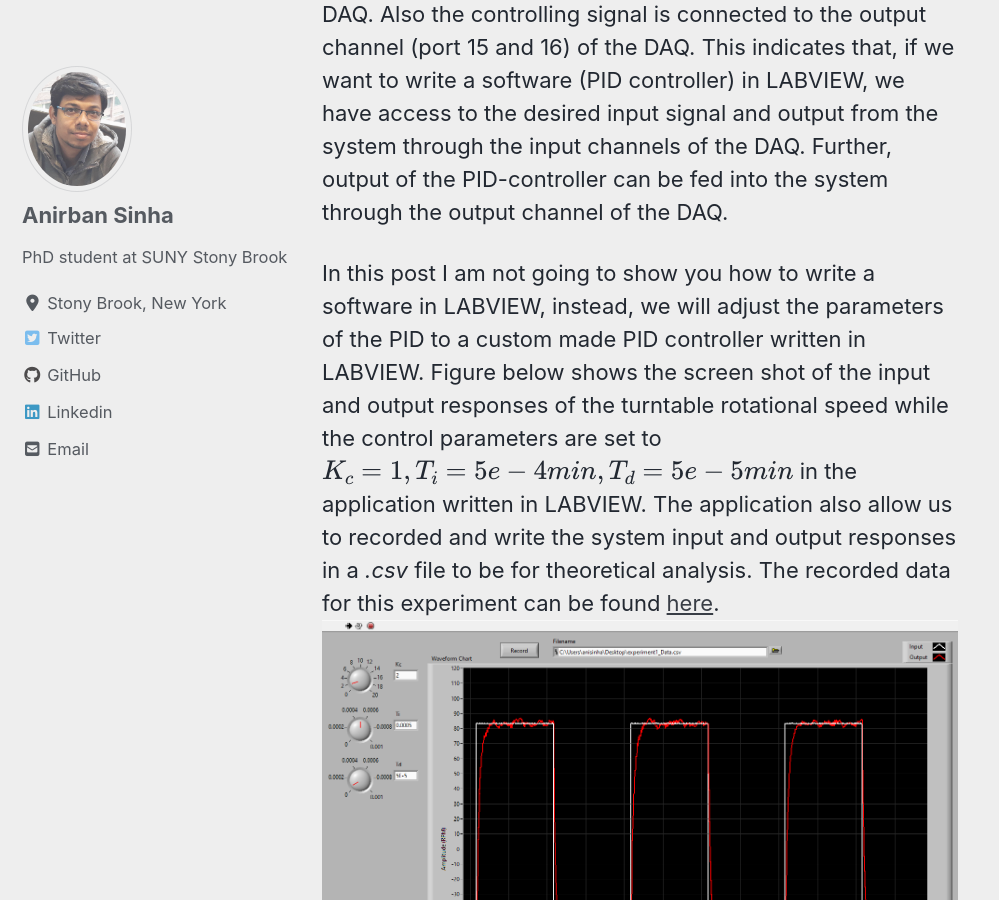
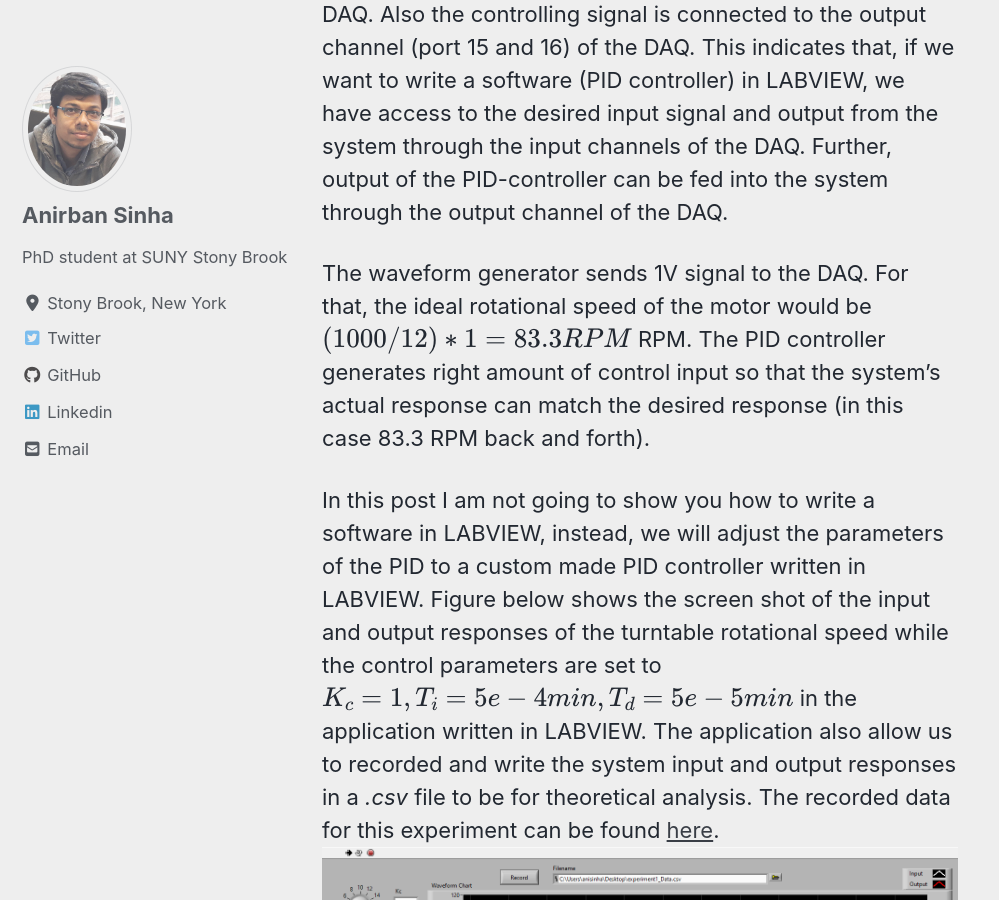
Before and after one commit to mattsinbot/mattsinbot.github.io, a Jekyll site: the page built from _posts/2019-12-3-PID.md, in a window 1280 px wide and 900 px high, scrolled down 3912 px. Shown: the whole window, without its empty margins (0-999 px from the left). Built offline with Jekyll 4.4.1, drawn with Linux system fonts in a browser that asks for light colours; cached includes are drawn as plain includes; nearby versions of some CDN libraries; formulas are drawn with MathJax 3; comment, search, counter and statistics services are not loaded; some of the changed text lies outside the part shown.

```diff
--- a/_posts/2019-12-3-PID.md
+++ b/_posts/2019-12-3-PID.md
@@ -51,12 +51,15 @@
 ## Controlling the System using LABVIEW Software
 Notice from the physical system setup and/or circuit diagram that the input signal (set point) is connected to the first input channel (port 1 and 2) of the DAQ and process variable ($$\omega$$) is connected to the second input channel (port 4 and 5) of the DAQ. Also the controlling signal is connected to the output channel (port 15 and 16) of the DAQ. This indicates that, if we want to write a software (PID controller) in LABVIEW, we have access to the desired input signal and output from the system through the input channels of the DAQ. Further, output of the PID-controller can be fed into the system through the output channel of the DAQ.
 
+The waveform generator sends 1V signal to the DAQ. For that, the ideal rotational speed of the motor would be $$(1000/12)*1=83.3RPM$$ RPM. The PID controller generates right amount of control input so that the system's actual response can match the desired response (in this case 83.3 RPM back and forth).
+
 In this post I am not going to show you how to write a software in LABVIEW, instead, we will adjust the parameters of the PID to a custom made PID controller written in LABVIEW.
 Figure below shows the screen shot of the input and output responses of the turntable rotational speed while the control parameters are set to $$K_c=1, T_i=5e-4 min, T_d=5e-5 min$$ in the application written in LABVIEW. The application also allow us to recorded and write the system input and output responses in a *.csv* file to be for theoretical analysis. The recorded data for this experiment can be found [here](https://github.com/mattsinbot/Experiment_PID/tree/master/data/experiment_1).
 ![alt]({{ site.url }}{{ site.baseurl }}/images/control/io_response3.png)
 
 We can also see these signals, in an oscilloscope by connecting the input and output of the system to channel 1 and 2 of the scope as shown below.
 ![alt]({{ site.url }}{{ site.baseurl }}/images/control/io_response_scope.png)
+
 
 ## Visualize the Recorded Data
 As I have already mentioned that the LABVIEW app for controlling the system has the feature to record the input and output responses of the system in a *.csv* file, now I will provide a simple python code to read and visualize the recorded data.
```
Also changed, not shown: 1 other file.
